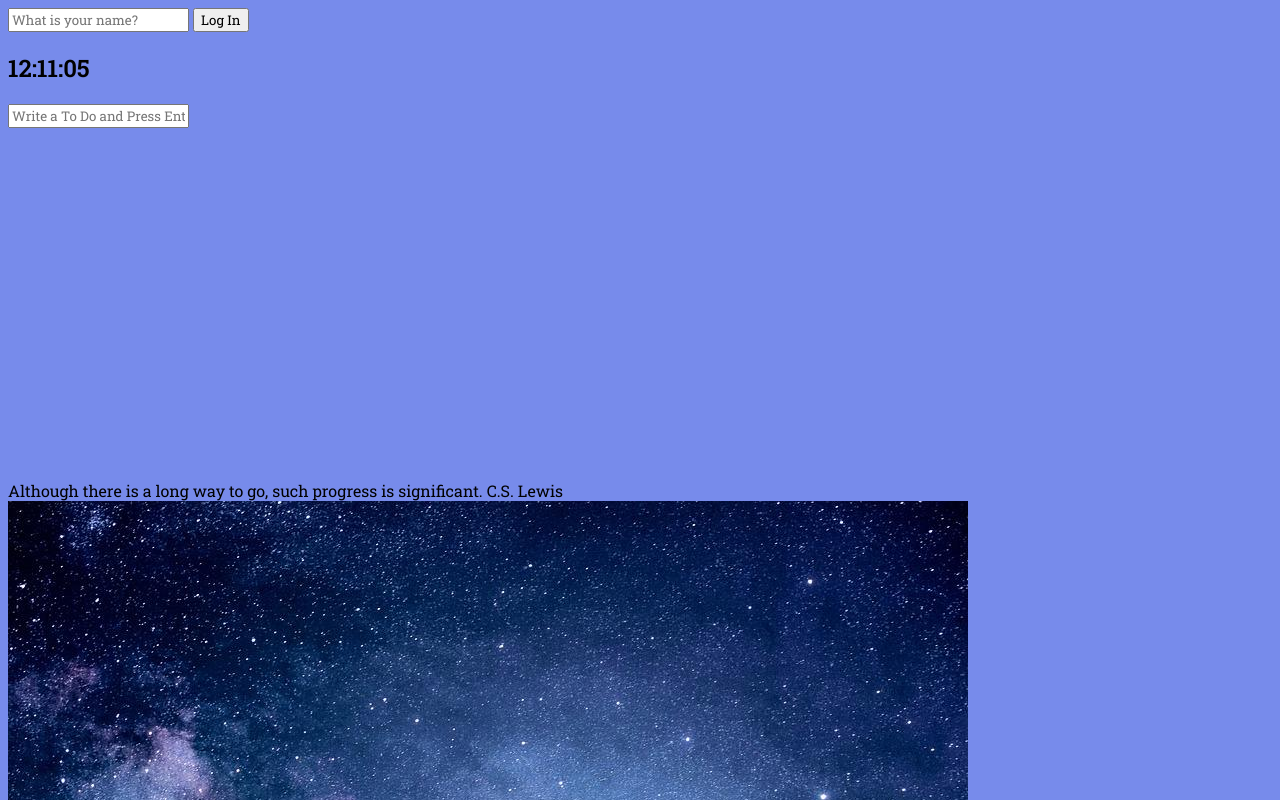
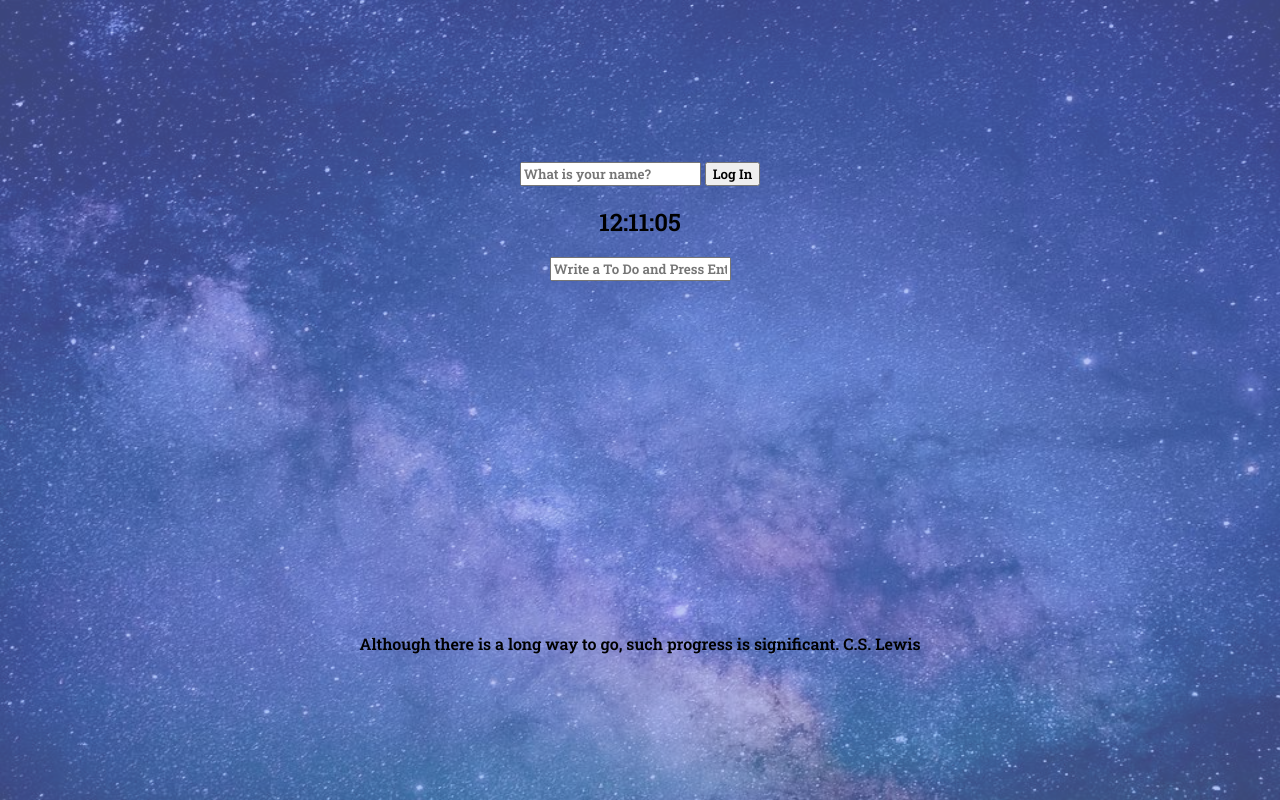
Before and after one commit to SIMYEONAH/momentum-clone, a plain HTML site: page index.html in a window 1280 px wide. Shown: the top 800 px of the page. Drawn offline with Linux system fonts and the light colour scheme; a web font is replaced by a local one.

Commit message:
css revise

```diff
--- a/css/style.css
+++ b/css/style.css
@@ -5,6 +5,7 @@
   font-family: 'Lobster', cursive;
   font-family: 'Rajdhani', sans-serif;
   font-family: 'Roboto Slab', serif;
+  font-weight: bold;
 }
 
 .hidden {
@@ -14,7 +15,10 @@
 body {
   height: 100vh;
   background-color: #778beb;
-  ;
+  display: flex;
+  flex-direction: column;
+  align-items: center;
+  justify-content: center;
 }
 
 #weather-container {
@@ -42,3 +46,13 @@ ul {
   height: 40%;
   overflow: auto;
 }
+
+img {
+  width: 100vw;
+  height: 100vh;
+  position: absolute;
+  top: 0px;
+  left: 0px;
+  z-index: -1;
+  opacity: 0.5;
+}
--- a/js/greeting.js
+++ b/js/greeting.js
@@ -15,7 +15,7 @@ function onLoginSubmit(event) {
 }
 
 function paintGreetings(username) {
-  greeting.innerText = `Hello ${username} keep going`;
+  greeting.innerText = `Hello ${username}!`;
   greeting.classList.remove(HIDDEN_CLASSNAME);
 }
 
```
